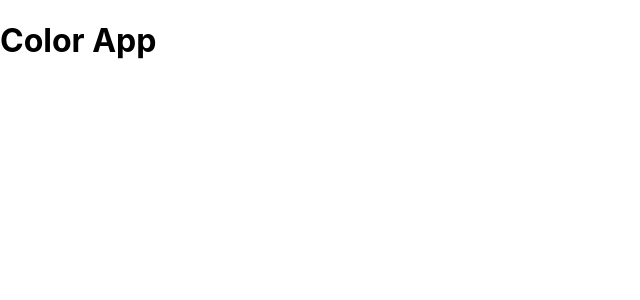
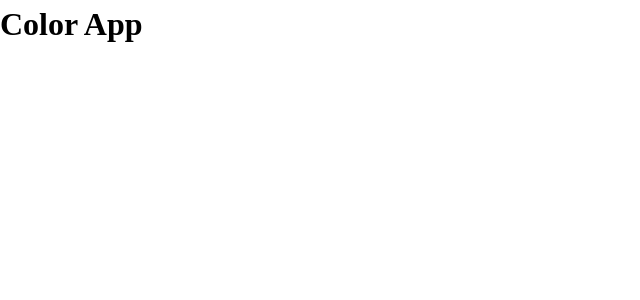
Before and after one commit to uxmoon/color-app, a React (Vite) app: page / in a window 1280 px wide. Shown: the top 300 px of the page, without its empty margins (0-640 px from the left). Built offline with nearby package versions, Linux system fonts and the light colour scheme.

Commit message:
Updated css reset

```diff
--- a/src/index.css
+++ b/src/index.css
@@ -1,13 +1,74 @@
-body {
-  margin: 0;
-  font-family: -apple-system, BlinkMacSystemFont, 'Segoe UI', 'Roboto', 'Oxygen',
-    'Ubuntu', 'Cantarell', 'Fira Sans', 'Droid Sans', 'Helvetica Neue',
-    sans-serif;
-  -webkit-font-smoothing: antialiased;
-  -moz-osx-font-smoothing: grayscale;
+/* Box sizing rules */
+*,
+*::before,
+*::after {
+  box-sizing: border-box;
 }
 
-code {
-  font-family: source-code-pro, Menlo, Monaco, Consolas, 'Courier New',
-    monospace;
+/* Remove default margin */
+body,
+h1,
+h2,
+h3,
+h4,
+p,
+figure,
+blockquote,
+dl,
+dd {
+  margin: 0;
 }
+
+/* Remove list styles on ul, ol elements with a list role, which suggests default styling will be removed */
+ul[role="list"],
+ol[role="list"] {
+  list-style: none;
+}
+
+/* Set core root defaults */
+html:focus-within {
+  scroll-behavior: smooth;
+}
+
+/* Set core body defaults */
+body {
+  min-height: 100vh;
+  text-rendering: optimizeSpeed;
+  line-height: 1.5;
+}
+
+/* A elements that don't have a class get default styles */
+a:not([class]) {
+  text-decoration-skip-ink: auto;
+}
+
+/* Make images easier to work with */
+img,
+picture {
+  max-width: 100%;
+  display: block;
+}
+
+/* Inherit fonts for inputs and buttons */
+input,
+button,
+textarea,
+select {
+  font: inherit;
+}
+
+/* Remove all animations, transitions and smooth scroll for people that prefer not to see them */
+@media (prefers-reduced-motion: reduce) {
+  html:focus-within {
+    scroll-behavior: auto;
+  }
+
+  *,
+  *::before,
+  *::after {
+    animation-duration: 0.01ms !important;
+    animation-iteration-count: 1 !important;
+    transition-duration: 0.01ms !important;
+    scroll-behavior: auto !important;
+  }
+}
```
